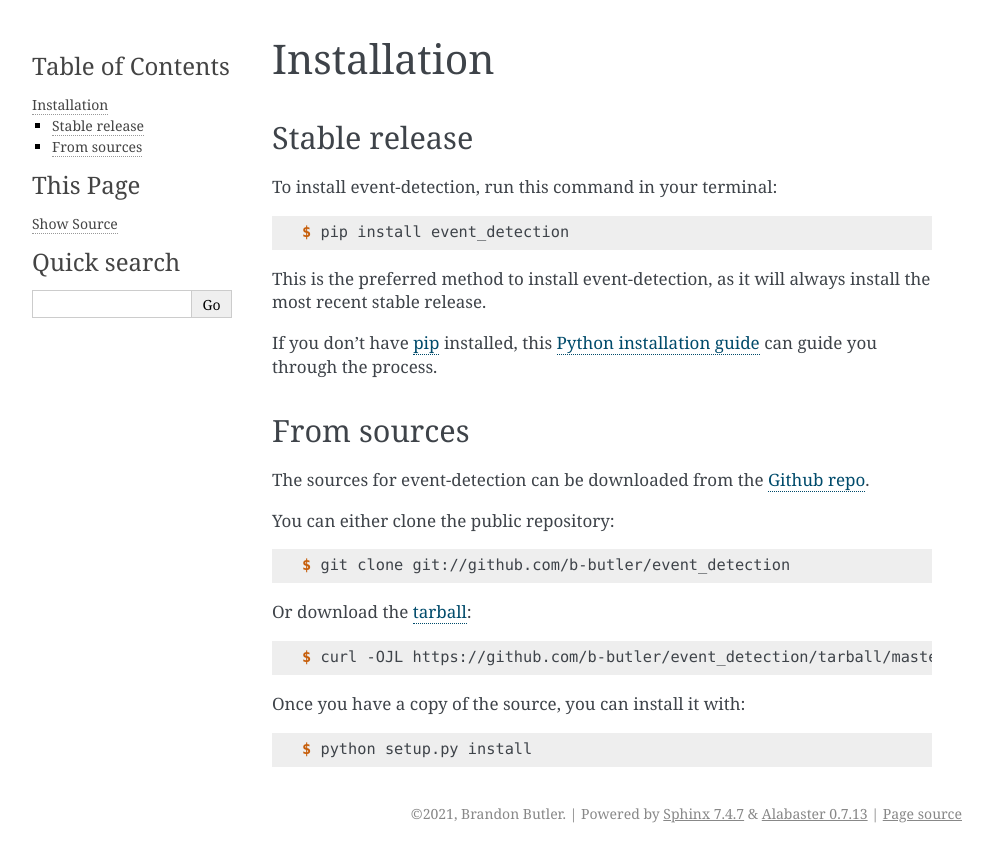
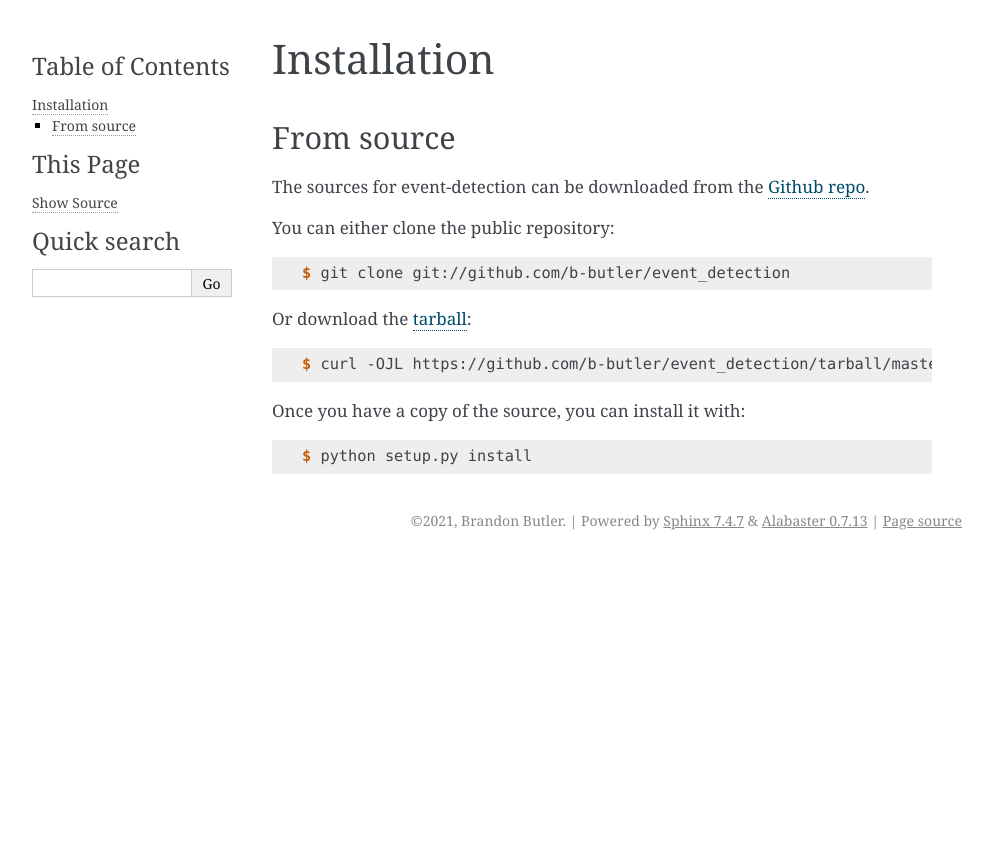
Before and after one commit to glotzerlab/dupin, a Sphinx documentation site: the page built from docs/installation.rst, in a window 1280 px wide. Shown: the top 862 px of the page, without its empty margins (148-1141 px from the left). Built offline with Sphinx 7.4.7, drawn with Linux system fonts in a browser that asks for light colours; pages that are not in the unit, such as notebooks, are missing from menus.

Commit message:
Remove documentation on installing from pip.
We do not currently support installing the package from PyPI or any
other package manager.

```diff
--- a/docs/installation.rst
+++ b/docs/installation.rst
@@ -5,25 +5,7 @@
 ============
 
 
-Stable release
---------------
-
-To install event-detection, run this command in your terminal:
-
-.. code-block:: console
-
-    $ pip install event_detection
-
-This is the preferred method to install event-detection, as it will always install the most recent stable release.
-
-If you don't have `pip`_ installed, this `Python installation guide`_ can guide
-you through the process.
-
-.. _pip: https://pip.pypa.io
-.. _Python installation guide: http://docs.python-guide.org/en/latest/starting/installation/
-
-
-From sources
+From source
 ------------
 
 The sources for event-detection can be downloaded from the `Github repo`_.
```
